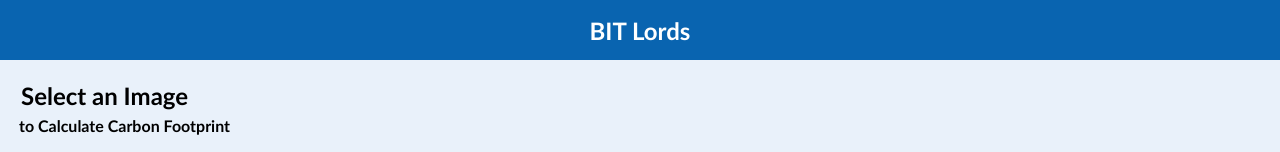
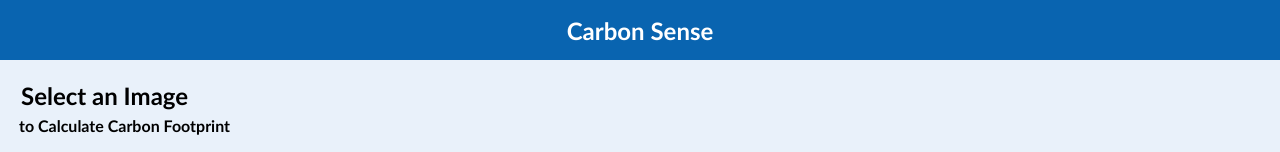
Before and after one commit to AnushaRupender/BITLords, a React (Create React App) app: page / in a window 1280 px wide. Shown: the top 152 px of the page. Built offline with nearby package versions, Linux system fonts and the light colour scheme.

Commit message:
app name change

```diff
--- a/src/App.js
+++ b/src/App.js
@@ -9,7 +9,7 @@
   const [suggestionsData, setSuggestionsData] = useState({});
   return (
     <div className="App">
-      <header className="App-header">BIT Lords</header>
+      <header className="App-header">Carbon Sense</header>
       <div className='Content'>
         <div className='InputSection'>
           <div className='InputOptionContainer'>
```
